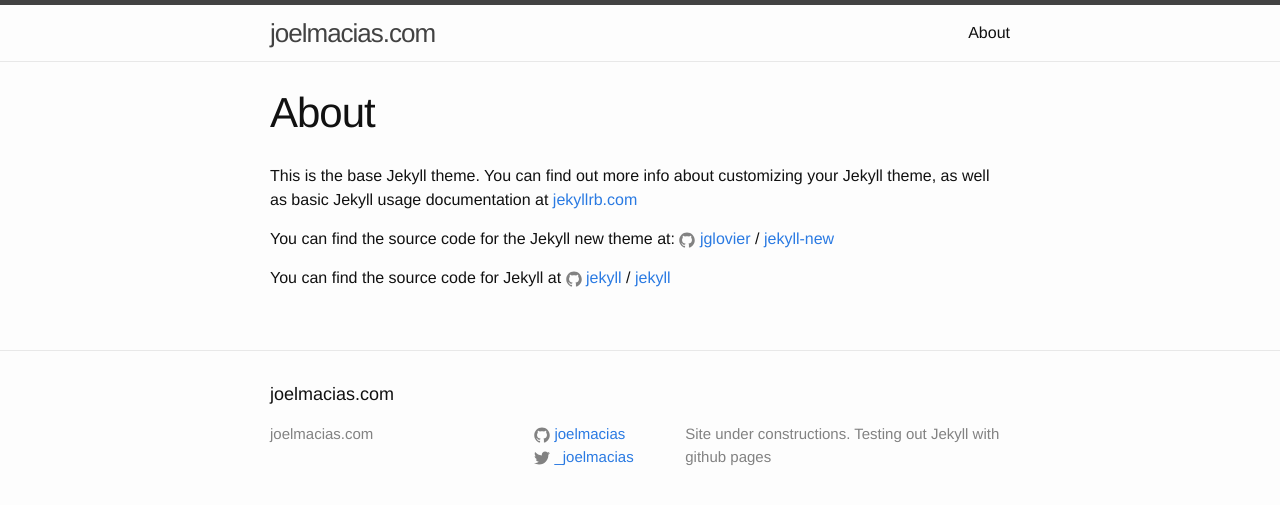
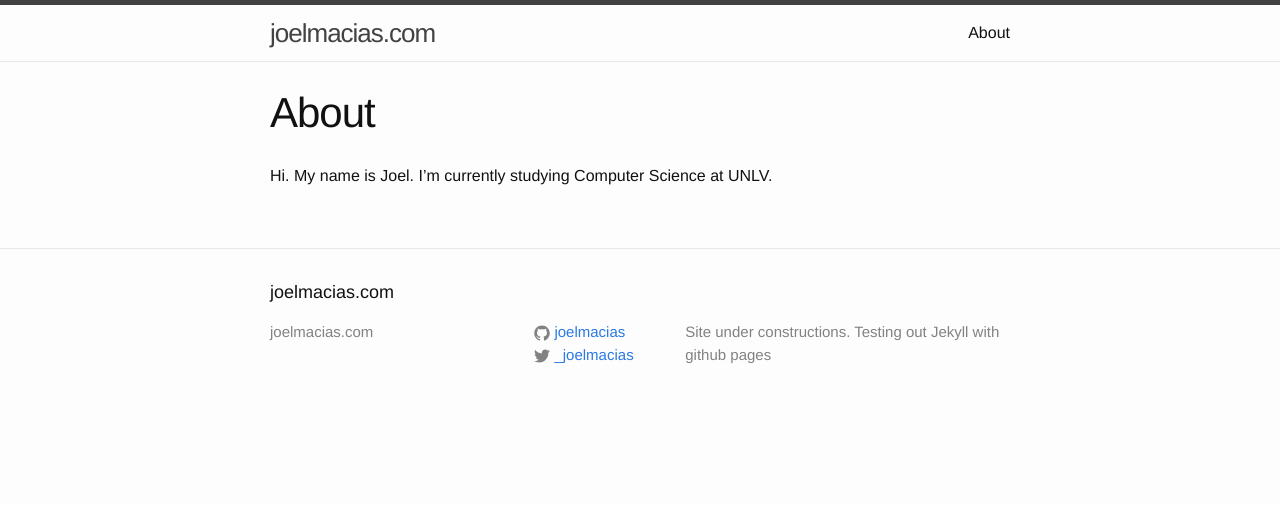
Before and after one commit to joelmacias/joelmacias.github.io, a Jekyll site: the page built from about.md, in a window 1280 px wide. Shown: the top 505 px of the page. Built offline with Jekyll 4.4.1, drawn with Linux system fonts in a browser that asks for light colours.

Commit message:
changed about me

```diff
--- a/_config.yml
+++ b/_config.yml
@@ -11,7 +11,7 @@
 description: > # this means to ignore newlines until "baseurl:"
   Site under constructions. Testing out Jekyll with github pages
 baseurl: "" # the subpath of your site, e.g. /blog
-#url: "http://yourdomain.com" # the base hostname & protocol for your site
+url: "http://yourdomain.com" # the base hostname & protocol for your site
 twitter_username: _joelmacias
 github_username:  joelmacias
 
--- a/about.md
+++ b/about.md
@@ -4,12 +4,4 @@
 permalink: /about/
 ---
 
-This is the base Jekyll theme. You can find out more info about customizing your Jekyll theme, as well as basic Jekyll usage documentation at [jekyllrb.com](http://jekyllrb.com/)
-
-You can find the source code for the Jekyll new theme at:
-{% include icon-github.html username="jglovier" %} /
-[jekyll-new](https://github.com/jglovier/jekyll-new)
-
-You can find the source code for Jekyll at
-{% include icon-github.html username="jekyll" %} /
-[jekyll](https://github.com/jekyll/jekyll)
+Hi. My name is Joel. I'm currently studying Computer Science at UNLV.
```
